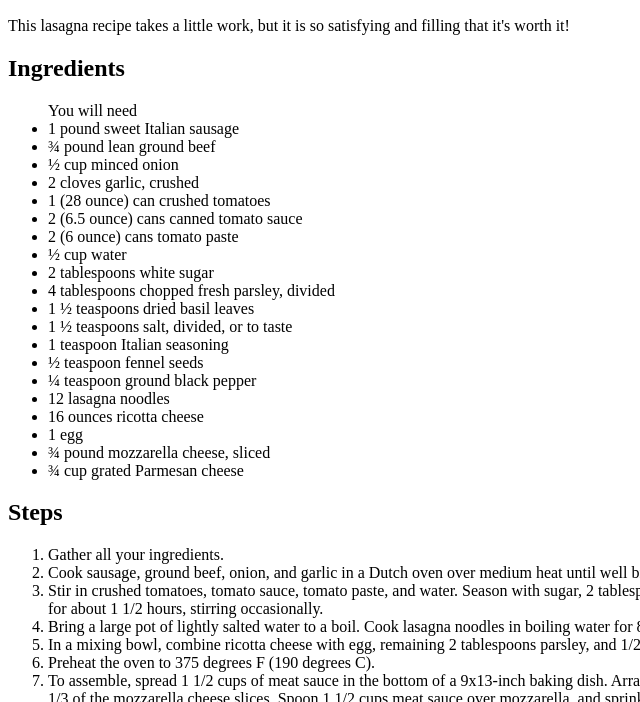
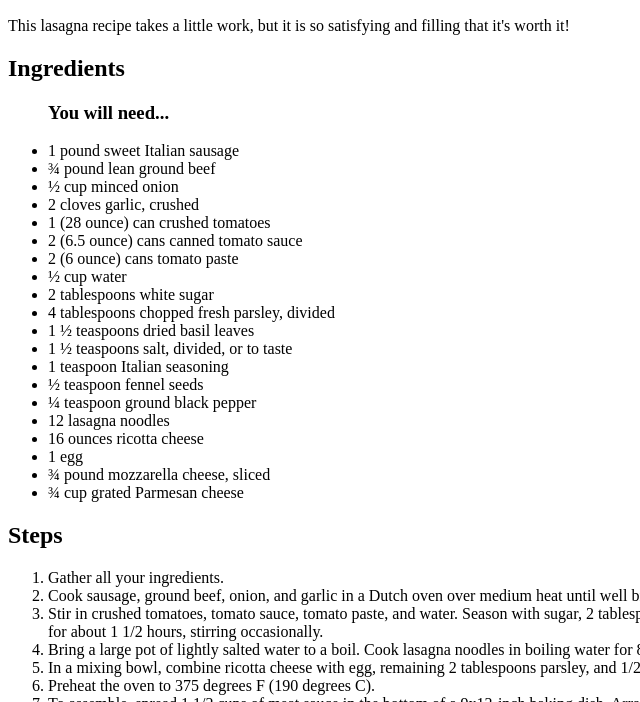
Before and after one commit to htimswp/odin-recipes, a plain HTML site: page recipes/lasagna.html in a window 1280 px wide. Shown: the part 434-1136 px from the top of the page, without its empty margins (0-640 px from the left). Drawn offline with Linux system fonts and the light colour scheme.

Commit message:
Add heading for list to aid reading

```diff
--- a/recipes/lasagna.html
+++ b/recipes/lasagna.html
@@ -16,7 +16,7 @@
 
 <h2>Ingredients</h2>
 
-<ul>You will need
+<ul><h3>You will need...</h3>
     <li>1 pound sweet Italian sausage</li>
     <li>¾ pound lean ground beef</li>
     <li>½ cup minced onion</li>
```
